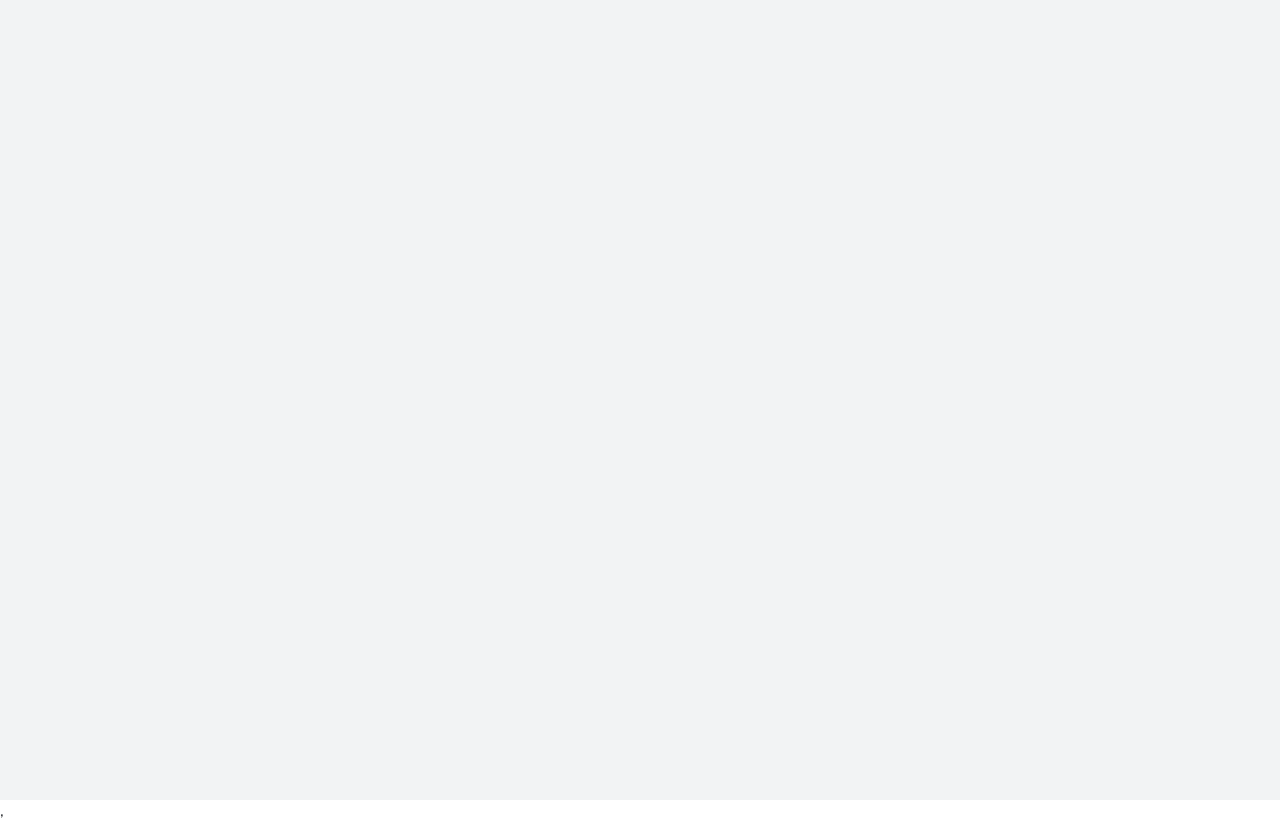
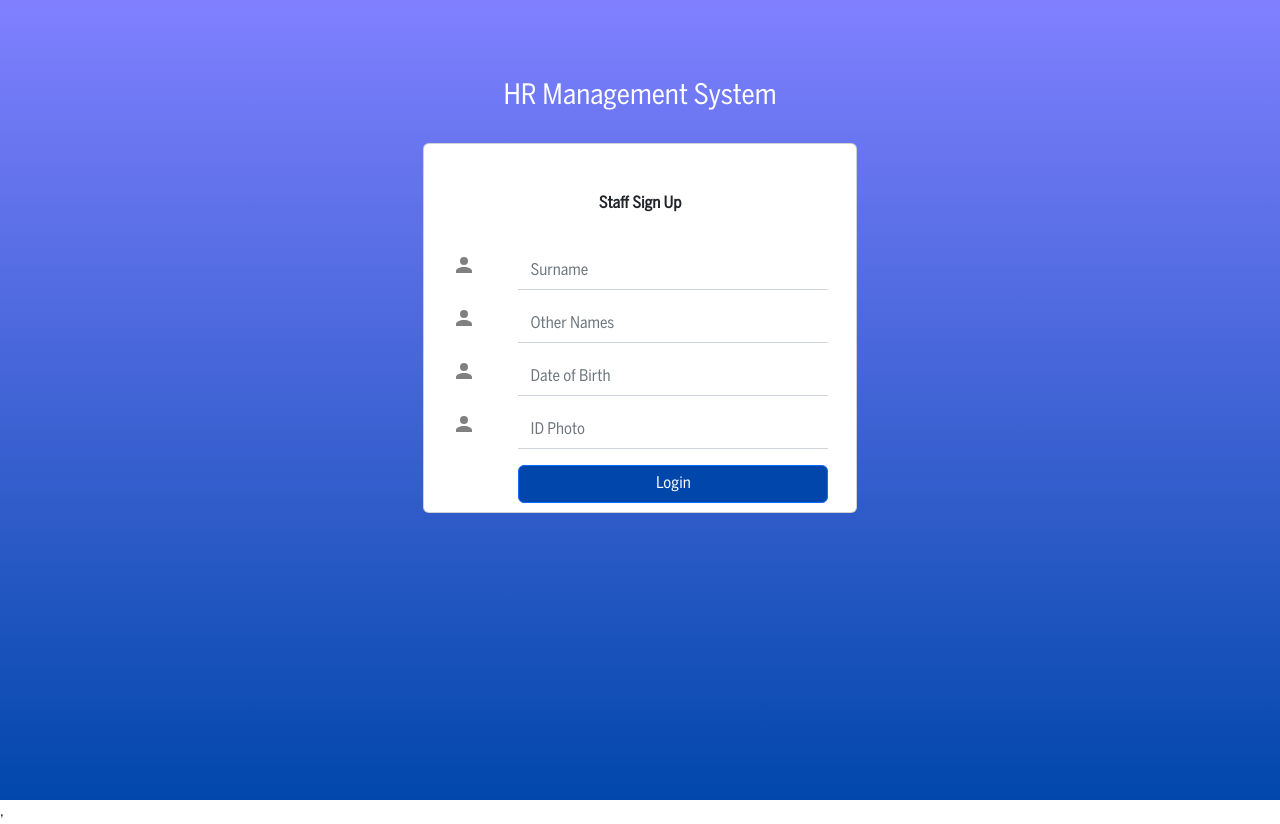
Before and after one commit to joelmawanda/hr-management-system-ui, a React (Create React App) app: page /staff-register in a window 1280 px wide. Before the commit this address had no page. Built offline with nearby package versions, Linux system fonts and the light colour scheme.

Commit message:
add staff registration logic

```diff
--- a/src/App.js
+++ b/src/App.js
@@ -3,6 +3,7 @@ import { Route, Routes } from "react-router-dom";
 import "./App.css";
 import AdministratorDashboard from "./pages/AdministratorDashboard";
 import LoginPage from "./pages/LoginPage";
+import StaffRegistration from "./pages/StaffRegistration";
 
 const App = () => {
   return (
@@ -13,6 +14,10 @@ const App = () => {
           path="/administrator-dashboard"
           element={<AdministratorDashboard />}
         />
+        <Route
+          path="/staff-register"
+          element={<StaffRegistration />}
+        />
       </Routes>
     </div>
   );
--- /dev/null
+++ b/src/pages/StaffRegistration.js
@@ -0,0 +1,208 @@
+import { mdiAccount, mdiLock } from "@mdi/js";
+import Icon from "@mdi/react";
+import { useState } from "react";
+import { Button, Form } from "react-bootstrap";
+import Card from "react-bootstrap/Card";
+import Col from "react-bootstrap/Col";
+import Row from "react-bootstrap/Row";
+import { useDispatch, useSelector } from "react-redux";
+import { useNavigate } from "react-router-dom";
+import AlertModal from "../components/alertModal";
+import API from "../config/API";
+import { openAlert, setAlertMessage, setAlertTitle } from "../store/alertSlice";
+import "./LoginPage.css";
+
+const StaffRegistration = () => {
+  const dispatch = useDispatch();
+  const navigate = useNavigate();
+  const [username, setUsername] = useState("");
+  const [password, setPassword] = useState("");
+  const alert = useSelector((state) => state.alert);
+
+  const login = async (event) => {
+    event.preventDefault();
+    let data = { username, password };
+    let response;
+    try {
+      response = await API.post(`/api/staff/authenticate`, data, {
+        headers: {
+          "Content-Type": "application/json",
+          "Access-Control-Allow-Origin": "*",
+        },
+      });
+      if (response.status === 200) {
+        localStorage.setItem("token", response.data.data);
+        navigate("/administrator-dashboard", { replace: true });
+      }
+    } catch (error) {
+      dispatch(setAlertMessage(error.response.data.message));
+      dispatch(setAlertTitle("Error"));
+      dispatch(openAlert());
+      navigate("/", { replace: true });
+    }
+  };
+
+  return (
+    <div className="full_blue_bg">
+      {/* <Container> */}
+      <Row className="justify-content-md-center main_row">
+        <Col sm={3} md={3} lg={4} style={{ paddingTop: "3%" }}></Col>
+        <Col sm={6} md={6} lg={4} style={{ paddingTop: "3%" }}>
+          {alert.open === true ? (
+            <AlertModal
+              sx={{ margin: "20px", width: "50%", align: "right" }}
+            ></AlertModal>
+          ) : (
+            <></>
+          )}
+          <Row style={{ paddingTop: "10%" }}>
+            <h3 className="primary-header">HR Management System</h3>
+          </Row>
+          <Row>
+            <Card className="login_card">
+              <Row>
+                <Col sm={2} md={2} lg={2}></Col>
+                <Col sm={8} md={8} lg={8}>
+                  <Card.Title id="card_title_custom">Staff Sign Up</Card.Title>
+                </Col>
+                <Col sm={2} md={2} lg={2}></Col>
+              </Row>
+
+              <Card.Body>
+                <Form onSubmit={login}>
+                  <Form.Group className="mb-3" controlId="formGroupEmail">
+                    <Row>
+                      <Col id="input_icon" sm={2} md={2} lg={2}>
+                        <Icon
+                          path={mdiAccount}
+                          title="User Profile"
+                          size={1}
+                          horizontal
+                          color="grey"
+                        />
+                      </Col>
+                      <Col sm={10} md={10} lg={10}>
+                        <Form.Control
+                          id="b_boarder_input"
+                          placeholder="Surname"
+                          onChange={(e) => setUsername(e.target.value)}
+                        ></Form.Control>
+                      </Col>
+                    </Row>
+                  </Form.Group>
+                  <Form.Group className="mb-3" controlId="formGroupEmail">
+                    <Row>
+                      <Col id="input_icon" sm={2} md={2} lg={2}>
+                        <Icon
+                          path={mdiAccount}
+                          title="User Profile"
+                          size={1}
+                          horizontal
+                          color="grey"
+                        />
+                      </Col>
+                      <Col sm={10} md={10} lg={10}>
+                        <Form.Control
+                          id="b_boarder_input"
+                          placeholder="Other Names"
+                          onChange={(e) => setUsername(e.target.value)}
+                        ></Form.Control>
+                      </Col>
+                    </Row>
+                  </Form.Group>
+                  <Form.Group className="mb-3" controlId="formGroupEmail">
+                    <Row>
+                      <Col id="input_icon" sm={2} md={2} lg={2}>
+                        <Icon
+                          path={mdiAccount}
+                          title="User Profile"
+                          size={1}
+                          horizontal
+                          color="grey"
+                        />
+                      </Col>
+                      <Col sm={10} md={10} lg={10}>
+                        <Form.Control
+                          id="b_boarder_input"
+                          placeholder="Date of Birth"
+                          onChange={(e) => setUsername(e.target.value)}
+                        ></Form.Control>
+                      </Col>
+                    </Row>
+                  </Form.Group>
+                  <Form.Group className="mb-3" controlId="formGroupEmail">
+                    <Row>
+                      <Col id="input_icon" sm={2} md={2} lg={2}>
+                        <Icon
+                          path={mdiAccount}
+                          title="User Profile"
+                          size={1}
+                          horizontal
+                          color="grey"
+                        />
+                      </Col>
+                      <Col sm={10} md={10} lg={10}>
+                        <Form.Control
+                          id="b_boarder_input"
+                          placeholder="ID Photo"
+                          onChange={(e) => setUsername(e.target.value)}
+                        ></Form.Control>
+                      </Col>
+                    </Row>
+                  </Form.Group>
+                  {/* <Form.Group className="mb-3" controlId="formGroupPassword">
+                    <Row>
+                      <Col
+                        id="input_icon"
+                        sm={2}
+                        md={2}
+                        lg={2}
+                        style={{ marginTop: "15px" }}
+                      >
+                        <Icon
+                          path={mdiLock}
+                          title="User Profile"
+                          size={1}
+                          horizontal
+                          color="grey"
+                        />
+                      </Col>
+                      <Col
+                        sm={10}
+                        md={10}
+                        lg={10}
+                        style={{ marginTop: "15px" }}
+                      >
+                        <Form.Control
+                          id="b_boarder_input"
+                          type="password"
+                          placeholder="Password"
+                          onChange={(e) => setPassword(e.target.value)}
+                        />
+                      </Col>
+                    </Row>
+                  </Form.Group> */}
+                  <Row style={{ marginTop: "1%" }}>
+                    <Col sm={12} md={2} lg={2}></Col>
+                    <Col sm={12} md={10} lg={10}>
+                      <Button
+                        id="login_btn"
+                        className="login_btn"
+                        type="submit"
+                      >
+                        Login
+                      </Button>
+                    </Col>
+                  </Row>
+                </Form>
+              </Card.Body>
+            </Card>
+          </Row>
+        </Col>
+        <Col sm={3} md={3} lg={4} style={{ paddingTop: "3%" }}></Col>
+      </Row>
+    </div>
+  );
+};
+
+export default StaffRegistration;
```
